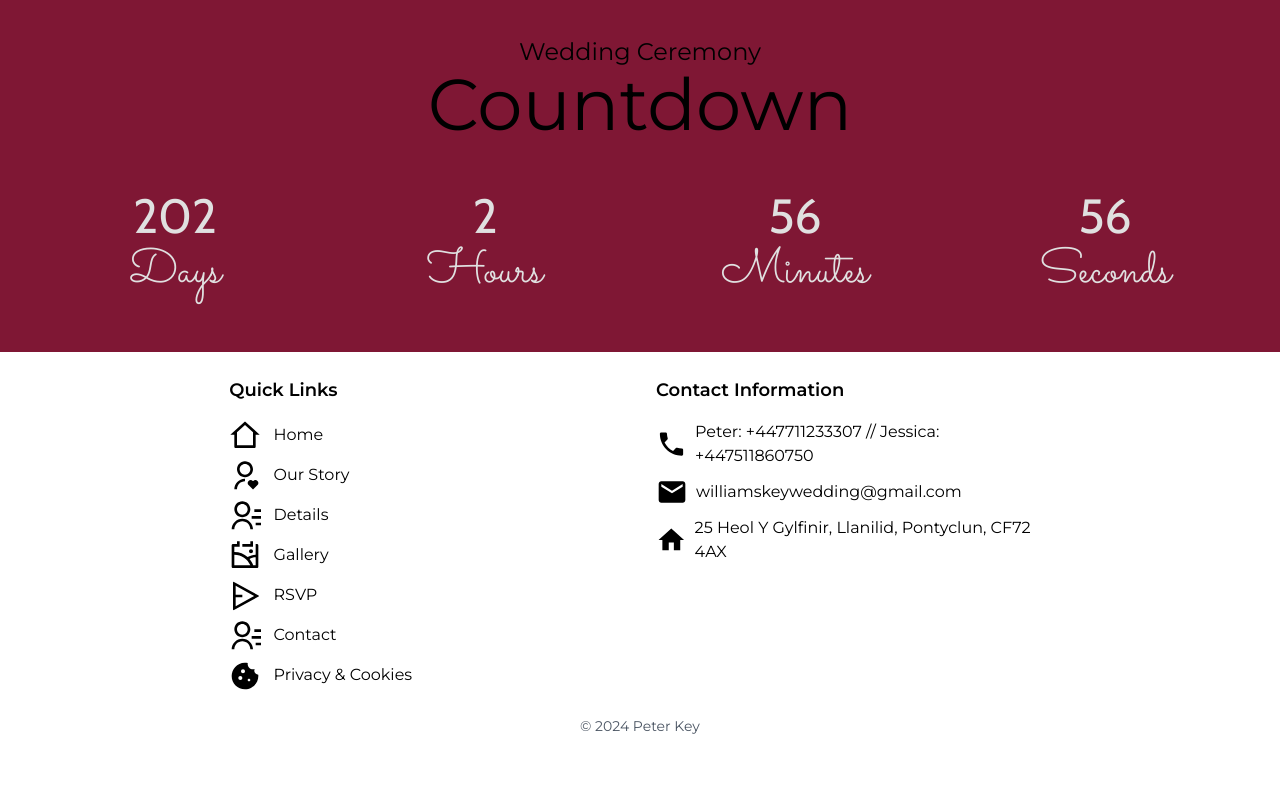
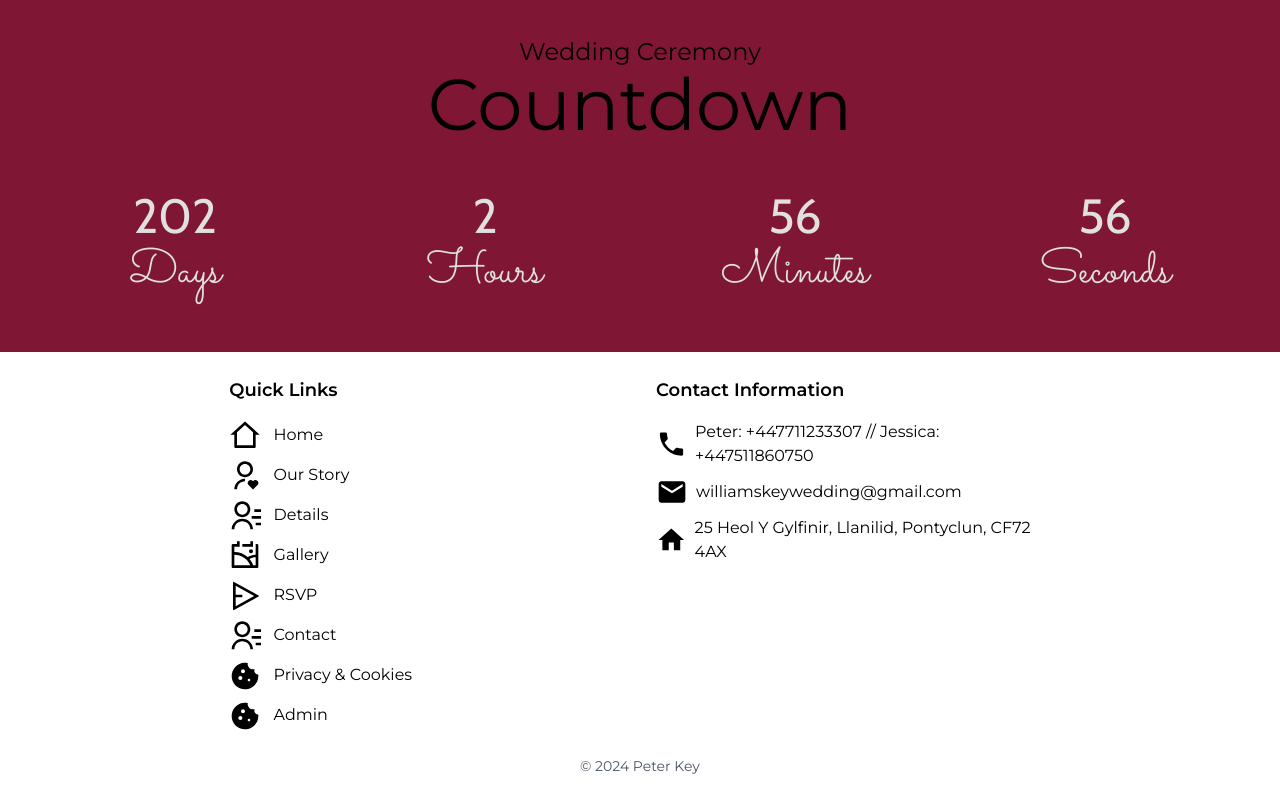
Before and after one commit to peterkey/wedding, a React (Vite) app: page /#/Privacy-Cookies in a window 1280 px wide. Shown: the part 1324-2124 px from the top of the page. Before the commit the page ends 2084 px from the top, so only its background shows below. Built offline with nearby package versions, Linux system fonts and the light colour scheme; a web font is replaced by a local one.

Commit message:
Add Admin link to Footer.jsx

```diff
--- a/src/components/Footer/Footer.jsx
+++ b/src/components/Footer/Footer.jsx
@@ -50,6 +50,11 @@ const Footer = () => {
                     <MdCookie className='inline mr-2' /> Privacy & Cookies
                   </Link>
                 </li>
+                <li>
+                  <Link to='/Admin' className='hover:underline hover:text-7f1374' onClick={handleClick}>
+                    <MdCookie className='inline mr-2' /> Admin
+                  </Link>
+                </li>
               </ul>
             </div>
             <div className='w-full md:w-1/2 lg:w-1/3 px-4'>
```
